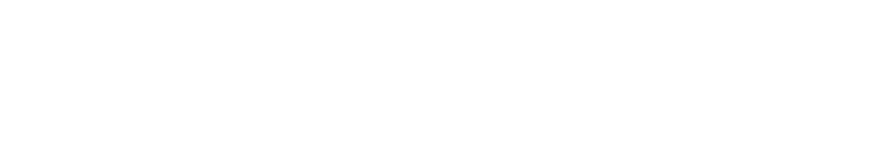
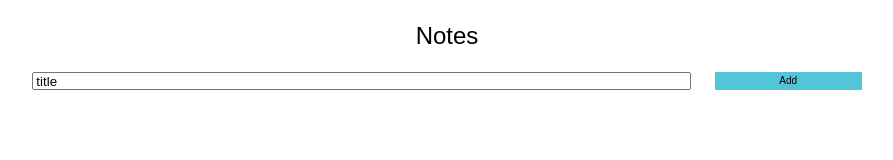
Before and after one commit to heidiyee/Notes, a website: page index.html in a window 1280 px wide. Shown: the whole page, without its empty margins (193-1086 px from the left). Drawn offline with nearby package versions, Linux system fonts and the light colour scheme; files that its build step writes are made by us from their sources.

Commit message:
layout for homepage finalized, working on edit

```diff
--- /dev/null
+++ b/_ui/js/localstorage.js
@@ -0,0 +1,7 @@
+function checkForLocalStorage(){
+    try {
+        return 'localStorage' in window && window['localStorage'] !== null;
+    } catch(e) {
+        return false;
+    }
+}
--- /dev/null
+++ b/_ui/scss/base/_typography.scss
@@ -0,0 +1,9 @@
+body {
+    font-family: sans-serif;
+    text-align: center;
+}
+
+h1 {
+    font-size: 2.4em;
+    margin: 1.0em auto;
+}
--- /dev/null
+++ b/_ui/scss/components/_addNotes.scss
@@ -0,0 +1,22 @@
+.add-notes {
+    .container {
+        height: 1.8em;
+        line-height: 1.8em;
+
+        input {
+            @include span-columns(8);
+            @include shift(1);
+            height: 100%;
+        }
+        .add {
+            display: inline-block;
+            @include span-columns(2);
+            height: 100%;
+            background-color: $light-blue;
+
+            p {
+                vertical-align: middle;
+            }
+        }
+    }
+}
--- /dev/null
+++ b/_ui/scss/helpers/_grid.scss
@@ -0,0 +1,6 @@
+$max-width: 1000px;
+
+//used mostly on divs to be the outer container of the section
+.container {
+    @include outer-container;
+}
--- a/_ui/scss/main.scss
+++ b/_ui/scss/main.scss
@@ -1,8 +1,14 @@
+//grid system
+@import "bourbon";
+@import "neat";
+
 //helpers
 @import "helpers/variables";
+@import "helpers/grid";
 
 //base
 @import "base/reset";
-// @import "base/fonts";
+@import "base/typography";
 
 //components
+@import "components/addNotes";
--- a/index.html
+++ b/index.html
@@ -10,8 +10,26 @@
         <!--endbuild-->
     </head>
     <body>
+        <h1>Notes</h1>
+        <section class="add-notes">
+            <div class="container">
+                <input type="text" name="title" value="title" placeholder="title">
+                <div class="add"><p>Add</p></div>
+            </div>
+        </section>
+        <section class="list-of-notes">
+            <div class="container">
+
+            </div>
+        </section>
+        <footer>
+            <div class="container">
+
+            </div>
+        </footer>
         <!--build:js js/main.min.js -->
         <script src="_ui/js/jquery-3.0.0.min.js"></script>
+        <script src="_ui/js/localStorage.js"></script>
         <!-- endbuild -->
     </body>
 
```
Also changed, not shown: _ui/css/main.css (added), edit.html (added).
